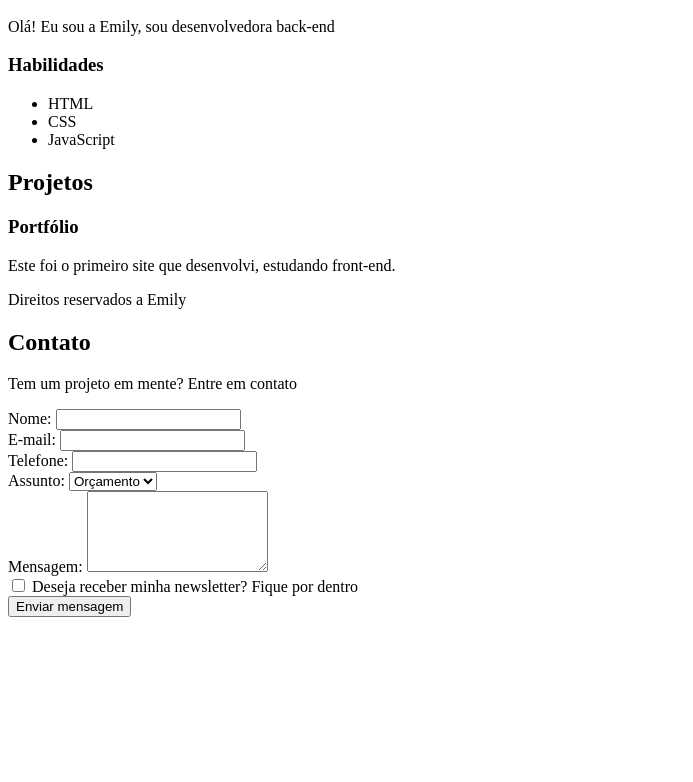
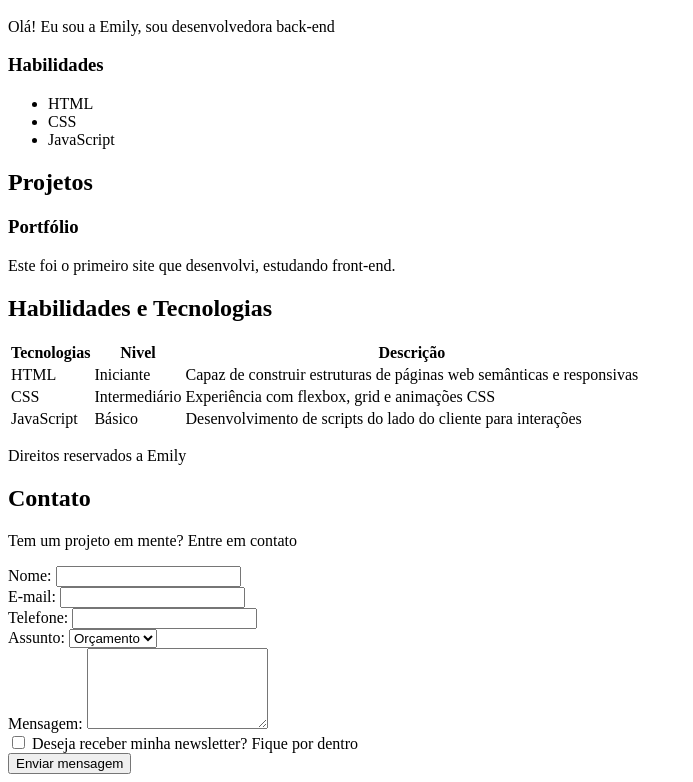
Before and after one commit to EmilySouza22/carreiraTech_Desenvolvimento_Software, a plain HTML site: page Front-end/index.html in a window 1280 px wide. Shown: the part 1021-1803 px from the top of the page, without its empty margins (0-693 px from the left). Before the commit the page ends 1646 px from the top, so only its background shows below. Drawn offline with Linux system fonts and the light colour scheme.

Commit message:
Aula 5 - Tabelas e estruturas de dados com html

```diff
--- a/Front-end/index.html
+++ b/Front-end/index.html
@@ -50,6 +50,37 @@
         </article>
     </section>
 
+    <section id="habilidades">
+        <h2>Habilidades e Tecnologias</h2>
+
+        <table>
+            <thead>
+                <tr>
+                    <th>Tecnologias</th>
+                    <th>Nivel</th>
+                    <th>Descrição</th>
+                </tr>
+            </thead>
+            <tbody>
+                <tr>
+                    <td>HTML</td>
+                    <td>Iniciante</td>
+                    <td>Capaz de construir estruturas de páginas web semânticas e responsivas</td>
+                </tr>
+                <tr>
+                    <td>CSS</td>
+                    <td>Intermediário</td>
+                    <td>Experiência com flexbox, grid e animações CSS</td>
+                </tr>
+                <tr>
+                    <td>JavaScript</td>
+                    <td>Básico</td>
+                    <td>Desenvolvimento de scripts do lado do cliente para interações</td>
+                </tr>
+            </tbody>
+        </table>
+    </section>
+
     <footer>
         <p>Direitos reservados a Emily</p>
 
```
